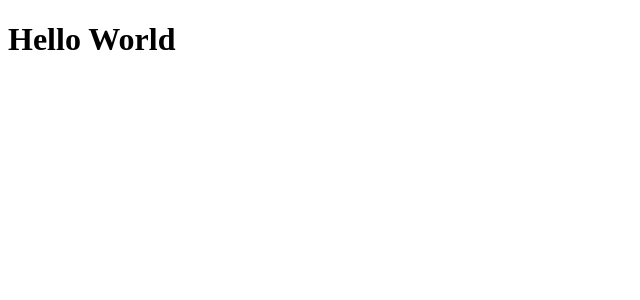
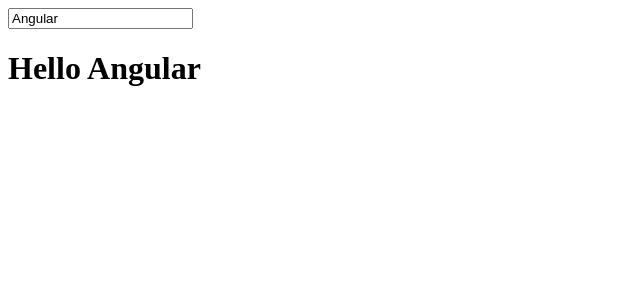
Before and after one commit to dtanzer/mood-ng, an Angular app: page / in a window 1280 px wide. Shown: the top 300 px of the page, without its empty margins (0-640 px from the left). Built offline with nearby package versions, Linux system fonts and the light colour scheme.

Commit message:
A first component that accepts user input.
Added a component to display the "Hello World" headline. This
component also accepts user input to edit the greeting.

```diff
--- a/src/app/app.component.html
+++ b/src/app/app.component.html
@@ -1 +1 @@
-<h1>Hello World</h1>
+<app-hello defaultGreeting="Angular"></app-hello>
--- /dev/null
+++ b/src/app/hello/hello.component.html
@@ -0,0 +1,3 @@
+<input type="text" [(ngModel)]="greeting" />
+
+<h1>Hello {{greeting}}</h1>
--- /dev/null
+++ b/src/app/hello/hello.component.ts
@@ -0,0 +1,18 @@
+import { Component, OnInit, Input } from '@angular/core';
+
+@Component({
+  selector: 'app-hello',
+  templateUrl: './hello.component.html',
+  styleUrls: ['./hello.component.css']
+})
+export class HelloComponent implements OnInit {
+  @Input() defaultGreeting: string = 'World';
+  greeting: string='';
+
+  constructor() { }
+
+  ngOnInit(): void {
+    this.greeting = this.defaultGreeting
+  }
+
+}
```
Also changed, not shown: src/app/app.module.ts (+6 -2 lines), src/app/hello/hello.component.css (added), 1 other file (tests, documents, lock files or other folders).
